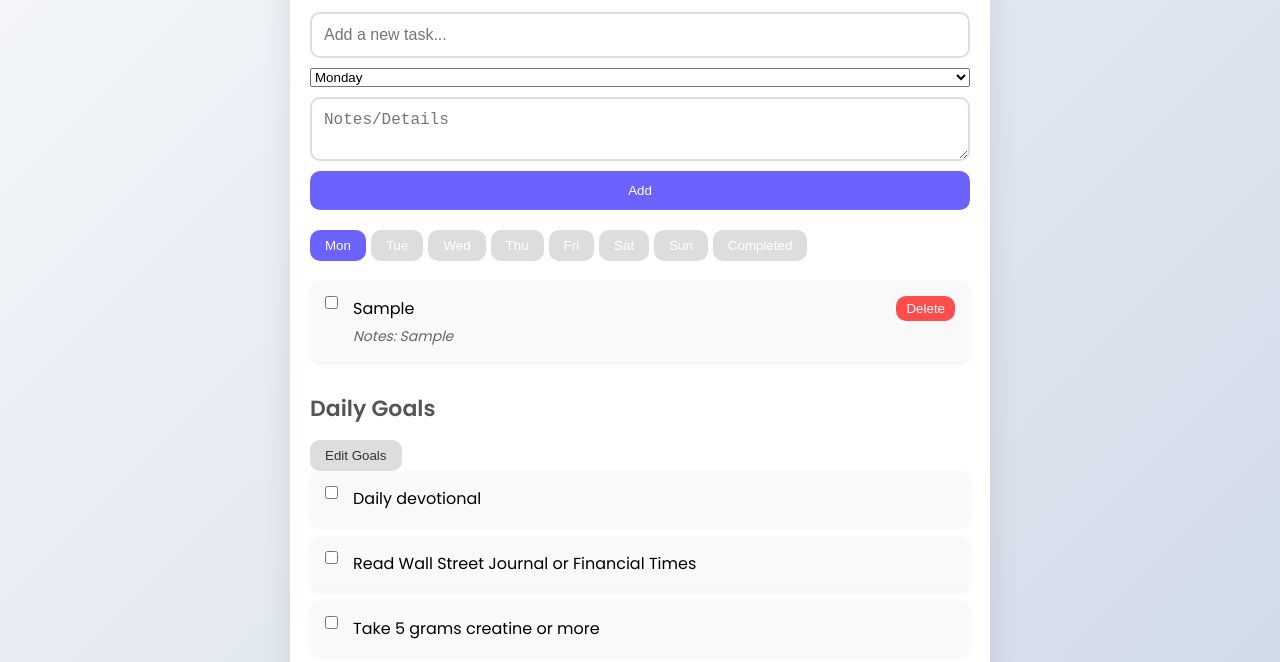
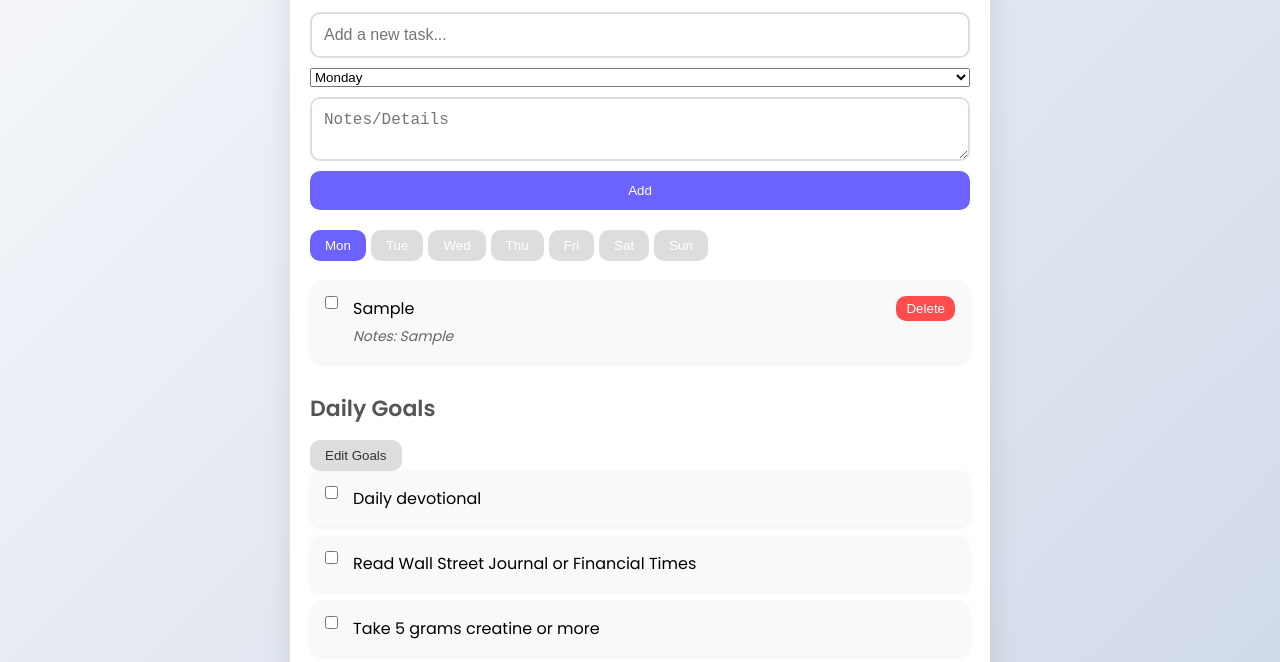
Before and after one commit to astew24/todolist-app, a plain HTML site: page index.html in a window 1280 px wide. Both pictures are taken after typing "Sample", "Sample" into the empty fields and a click on the button "Add". Shown: the part 138-800 px from the top of the page. Drawn offline with Linux system fonts and the light colour scheme.

Commit message:
fixed syntax error in showday function

```diff
--- a/index.html
+++ b/index.html
@@ -36,7 +36,6 @@
                 <button class="tab" onclick="showDay(4)">Fri</button>
                 <button class="tab" onclick="showDay(5)">Sat</button>
                 <button class="tab" onclick="showDay(6)">Sun</button>
-                <button class="tab" onclick="showCompleted()">Completed</button>
             </div>
             <ul id="taskList"></ul>
         </section>
--- a/script.js
+++ b/script.js
@@ -63,12 +63,7 @@ function displayTask(task) {
     checkbox.addEventListener('change', () => toggleComplete(task.id, checkbox.checked));
 
     const span = document.createElement('span');
-    if (currentDay === -1) {
-        const dayNames = ['Monday', 'Tuesday', 'Wednesday', 'Thursday', 'Friday', 'Saturday', 'Sunday'];
-        span.textContent = `${task.text} (${dayNames[task.day]})`;
-    } else {
-        span.textContent = task.text;
-    }
+    span.textContent = task.text;
     if (task.notes) {
         const notesSpan = document.createElement('span');
         notesSpan.className = 'notes';
@@ -96,12 +91,8 @@ function saveTask(task) {
 
 function loadTasks() {
     const tasks = getTasks();
-    let filteredTasks;
-    if (currentDay === -1) {
-        filteredTasks = tasks.filter(task => task.completed);
-    } else {
-        filteredTasks = tasks.filter(task => task.day === currentDay && !task.completed);
-    }
+    const filteredTasks = tasks.filter(task => task.day === currentDay);
+    filteredTasks.sort((a, b) => a.completed - b.completed);
     filteredTasks.forEach(displayTask);
 }
 
@@ -134,15 +125,10 @@ function refreshTaskList() {
 
 function showDay(dayIndex) {
     currentDay = dayIndex;
-    document.querySelectorAll('.tab').forEach(tab => tab.classList.remove('active'));
-    document.querySelectorAll('.tab')[dayIndex].classList.add('active');
-    refreshTaskList();
-}
 
-function showCompleted() {
-    currentDay = -1;
-    document.querySelectorAll('.tab').forEach(tab => tab.classList.remove('active'));
-    document.querySelector('.tab:last-child').classList.add('active');
+    document.querySelectorAll('.tab').forEach((tab, i) => {
+        tab.classList.toggle('active', i === dayIndex);
+    });
     refreshTaskList();
 }
 
```
